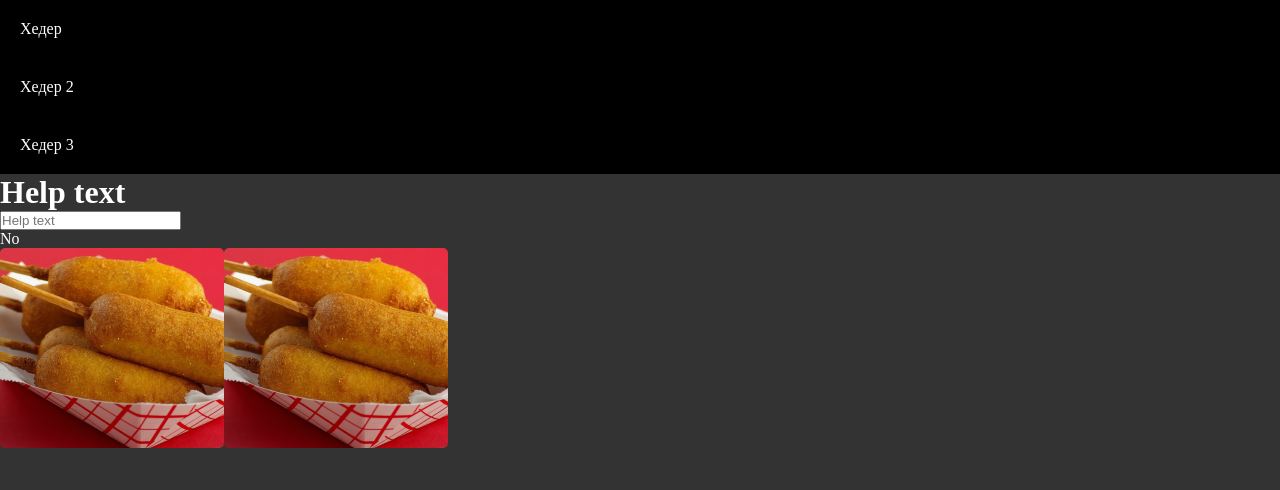
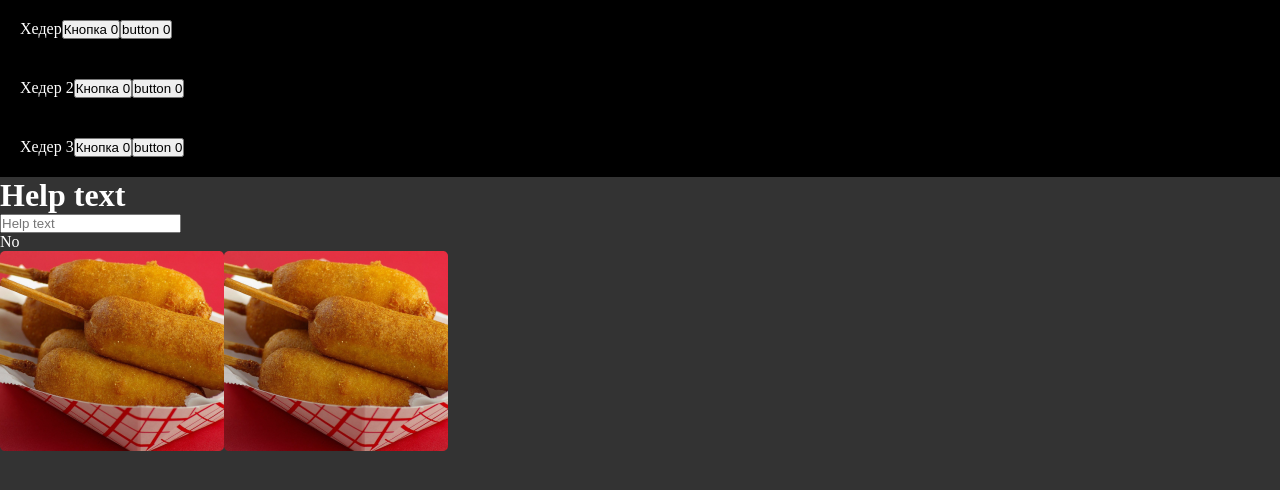
Before and after one commit to AstroKhan/react-itproger, a React (Create React App) app: page / in a window 1280 px wide. Shown: the top 490 px of the page. Built offline with nearby package versions, Linux system fonts and the light colour scheme.

Commit message:
lesson #6 web hooks useState, useEffect

```diff
--- a/src/App.js
+++ b/src/App.js
@@ -14,6 +14,11 @@
         }
         this.inputClick = this.inputClick.bind(this)
     }
+    componentDidUpdate(prev) {
+        if (this.state.helpText !== 'Help') {
+            console.log("Some");
+        }
+    }
 
     render() {
     return ( <div className='name'>
@@ -29,7 +34,7 @@
     />
     <p>{this.state.helpText === 'Help text!' ? 'Yes' : 'No'}</p>
     <Image image={corndog} />
-    <img src={corndog} />
+    <img src={corndog} alt='corn-dog' />
   </div>)
   }
   inputClick() {
--- /dev/null
+++ b/src/components/Button.jsx
@@ -0,0 +1,18 @@
+import React, { useEffect, useState } from 'react'
+
+const Button = (props) => {
+    const [click, setClick] = useState(0);
+
+    useEffect(() => {
+        document.title = `Количество нажатий ${click}`
+    })
+  return (
+    <button onClick={() => setClick(click + 1)}>{props.text} {click}</button>
+  )
+}
+
+Button.defaultProps = {
+    text: "Кнопка",
+}
+
+export default Button
--- a/src/components/Header.jsx
+++ b/src/components/Header.jsx
@@ -1,9 +1,14 @@
 import React from 'react'
+import Button from './Button'
 
 class Header extends React.Component {
     render() {
       return (
-      <header className='header'>{this.props.title}</header>
+      <header className='header'>
+      {this.props.title}
+      <Button />
+      <Button text='button' />
+      </header>
     )
     }
   }
--- a/src/components/Image.jsx
+++ b/src/components/Image.jsx
@@ -3,7 +3,7 @@
 export class Image extends Component {
   render() {
     return (
-      <img src={this.props.image} />
+      <img src={this.props.image} alt='corndog' />
     )
   }
 }
```
